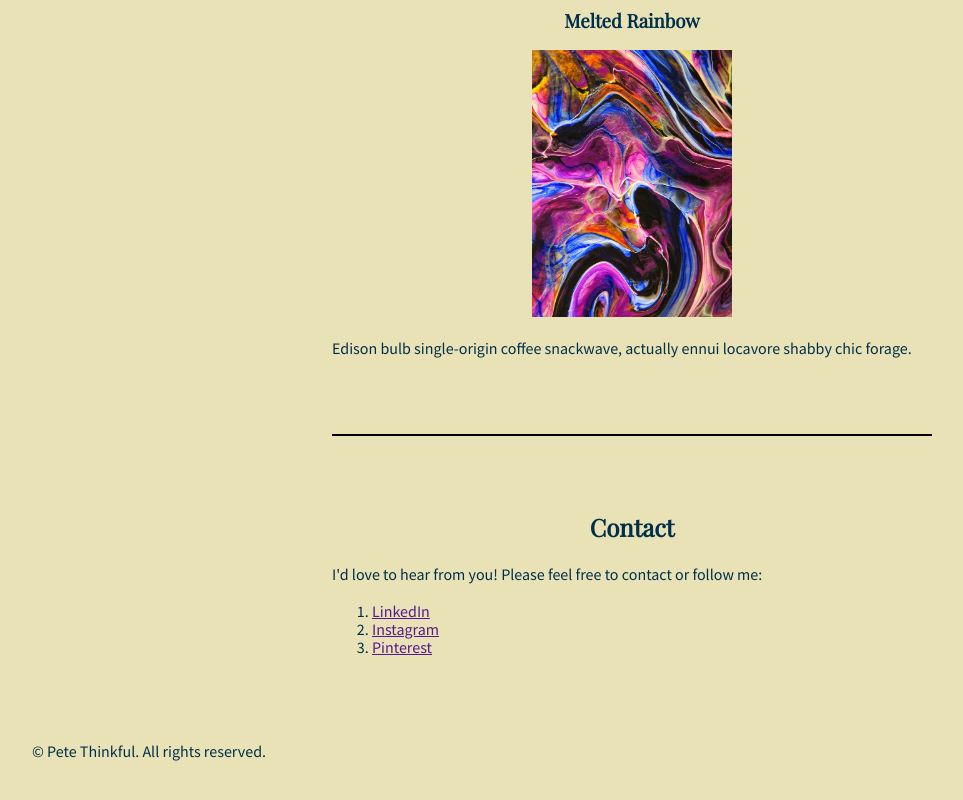
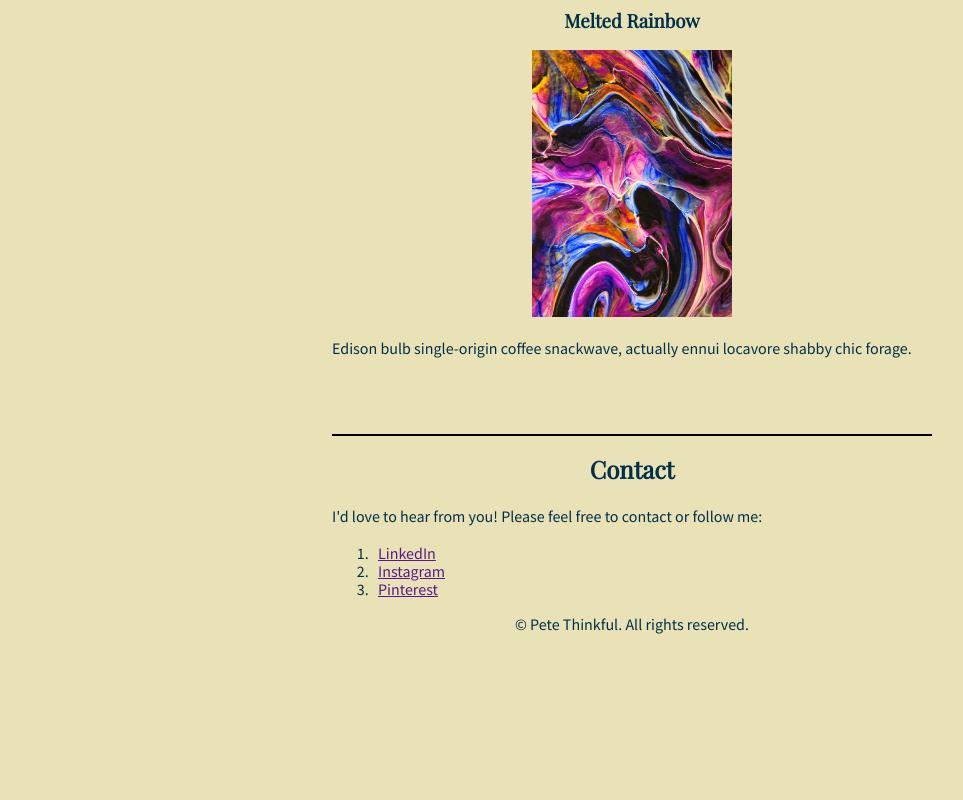
Before and after one commit to smachaIndeed/petePracticeProject, a plain HTML site: page index.html in a window 1280 px wide. Shown: the part 1888-2688 px from the top of the page, without its empty margins (8-971 px from the left). After the commit the page ends 2561 px from the top, so only its background shows below. Drawn offline with nearby package versions, Linux system fonts and the light colour scheme.

Commit message:
Add files via upload

```diff
--- a/index.html
+++ b/index.html
@@ -37,7 +37,7 @@
             <li>Creating street graffiti art</li>
             <li>Connecting with like-minded artists</li>
           </ul>
-          <p>Please feel free to take a look at my website and feel free to <a href="#contact">contact me</a>.
+          <p>Please feel free to take a look at my website and feel free to <a href="#contact">contact me.</a>
 </p>
        <div> <h3>Pete's Background</h3> </div>
         <p>After graduating college, I became an art teacher and worked with
@@ -75,7 +75,7 @@ locavore shabby chic forage.</p>
 
       <hr>
 
-     <article id="contact">
+     <section id="contact">
        <div>
          <h2>Contact</h2>
        </div>
@@ -85,14 +85,14 @@ locavore shabby chic forage.</p>
            <li><a href="">Instagram</a></li>
            <li><a href="">Pinterest</a></li>
          </ol>
-     </article>
+     </section>
 
     </div>
   </main>
 
   <!-- Footer section -->
   <footer>
-    <p>© Pete Thinkful. All rights reserved.</p>
+    <nav>© Pete Thinkful. All rights reserved.</nav>
   </footer>
 </body>
 
--- a/style.css
+++ b/style.css
@@ -4,6 +4,10 @@
 
 a:link {color: #d62828;}
 a:hover  {color: #f77f00;}
+
+a{
+  padding: 6px;
+}
 
 body {
   color: #003049;
```
